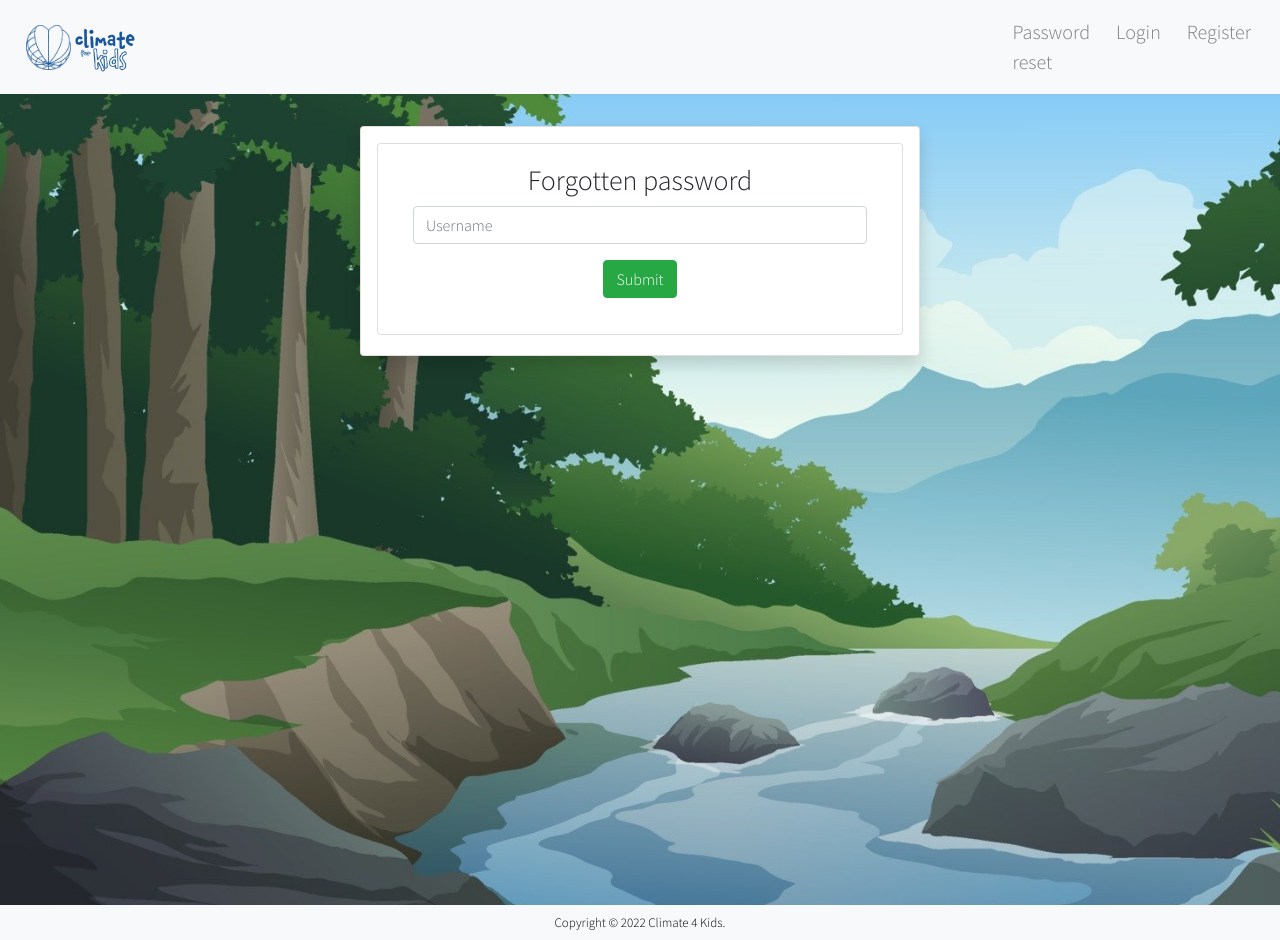
After one commit to James-02/Climate4Kids, a Flask app: page /forgotten_password in a window 1280 px wide. The commit adds this page. Run offline with Flask 2, Linux system fonts and the light colour scheme; parts of the project's set-up code (start-up, migrations or seed data) failed here and were passed over; some libraries are stand-ins or nearby versions.

Commit message:
Added a forgotten password feature

```diff
--- a/templates/auth/login.html
+++ b/templates/auth/login.html
@@ -40,6 +40,8 @@
                     <div class="form-group col mb-6 float-left">
                         {{ form.submit(class_="btn btn-success is-centered") }}
                     </div>
+
+
                 </div>
 
             </form>
--- a/templates/base.html
+++ b/templates/base.html
@@ -63,6 +63,9 @@
                 </div>
         {% else %}
                 <ul class="navbar-nav float-right" style="align-content: end">
+                <li class="nav-item">
+                      <a class="nav-link" href="{{ url_for('users.forgotten_password') }}">Password reset</a>
+                  </li>
                   <li class="nav-item">
                       <a class="nav-link" style="" href="{{ url_for('users.login') }}">Login</a>
                   </li>
--- /dev/null
+++ b/templates/forgotten_password.html
@@ -0,0 +1,36 @@
+{% extends "base.html" %}
+{% block title %}Forgotten password{% endblock %}
+{% block content %}
+    <div class="card text-center shadow p-3 mb-5 bg-white rounded mx-auto my-auto" style="width: 35rem;">
+        <div class="card mb-1">
+          <div class="card-body">
+            <h3 class="title is-3">Forgotten password</h3>
+            <div class="box">
+            {% with messages = get_flashed_messages(with_categories=true) %}
+            {% if messages %}
+                {% for category, message in messages %}
+                    <div class="alert alert-{{ category }} alert-dismissible fade show" role="alert">
+                        <span>{{ message }}</span>
+                        <button type="button" class="close" data-dismiss="alert" aria-label="Close">
+                        <span aria-hidden="true">&times;</span>
+                        </button>
+                    </div>
+                {% endfor %}
+            {% endif %}
+        {% endwith %}
+            <form method="POST" class="form" action="{{ url_for('users.forgotten_password') }}">
+                {{ form.csrf_token }}
+                <div class="form-group col mb-6">
+                    {{ form.username(class_="form-control", placeholder="Username", size=99) }}
+                </div>
+
+                <div class="form-group col mb-6">
+                {{ form.submit(class_="btn btn-success is-centered") }}
+        </div>
+
+            </form>
+            </div>
+        </div>
+    </div>
+ </div>
+{% endblock %}
--- a/users/forms.py
+++ b/users/forms.py
@@ -50,3 +50,8 @@ class QuizQuestionForm(FlaskForm):
 class QuizForm(FlaskForm):
     questions = FieldList(FormField(QuizQuestionForm), min_entries=5)
     submit = SubmitField()
+
+
+class ForgottenPassword(FlaskForm):
+    username = StringField(validators=[DataRequired(), name_check])
+    submit = SubmitField()
--- a/users/views.py
+++ b/users/views.py
@@ -23,7 +23,7 @@ from wtforms.fields.core import Label
 from werkzeug.security import check_password_hash, generate_password_hash
 
 from models import User, Student, Group, Teacher, Quiz, Question, StudentQuizScores
-from users.forms import CreateGroup, RegisterStudent, LoginForm, QuizForm, ChangePassword
+from users.forms import CreateGroup, RegisterStudent, LoginForm, QuizForm, ChangePassword, ForgottenPassword
 
 from random import randint
 from app import db, app, requires_roles
@@ -156,8 +156,40 @@ def change_password():
     return render_template('change_password.html', form=form)
 
 
+@users.route('/forgotten_password', methods=['GET', 'POST'])
 def forgotten_password():
-    return render_template("index.html")
+    form = ForgottenPassword()
+    if form.validate_on_submit():
+        print("test")
+        # Gets the user
+        user = User.query.filter_by(username=form.username.data).first()
+        # Checks if user entered correct current password
+        if not user:
+            print("test3")
+            flash("That account does not exist.", "danger")
+            return render_template('forgotten_password.html', form=form)
+
+        print("test4")
+        new_pass = ""
+        nums = str(randint(1111, 9999))
+        for _ in range(3):
+            new_pass += words[randint(0, len(words) - 1)].replace("\n", "")
+        new_pass += nums
+        print(new_pass)
+        new_pass = generate_password_hash(new_pass)
+        # If user did enter correct current password, go ahead with password change:
+        user.password = new_pass
+        print(user.password)
+        db.session.add(user)
+        user2 = User.query.filter_by(username=form.username.data).first()
+        print(user.password)
+        print(user2.password)
+        db.session.commit()
+
+        return render_template('index.html')
+    print("test2")
+    return render_template('forgotten_password.html', form=form)
+
 
 
 @users.route('/account/<string:_username>/join_group')
```
